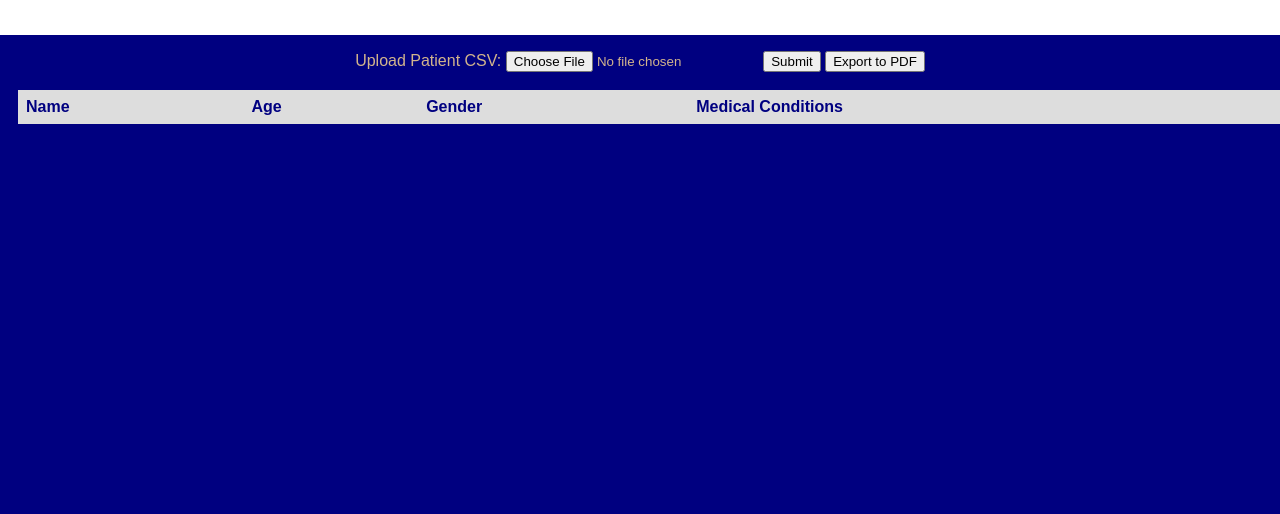
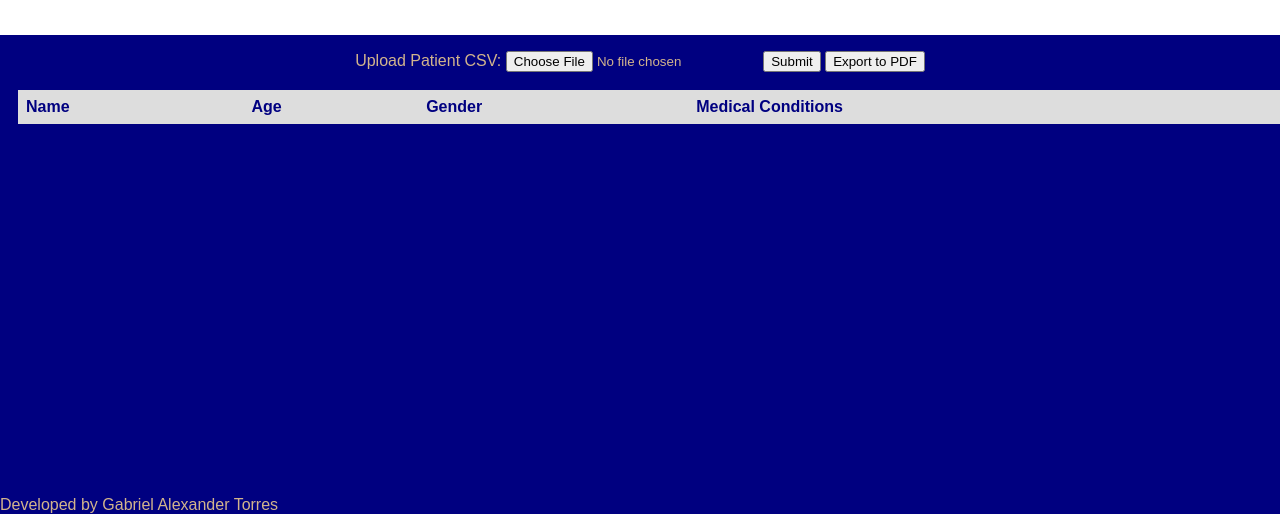
Before and after one commit to GabrielT1522/Laredo-Health-Patient-Profile, a plain HTML site: page index.html in a window 1280 px wide. Shown: the part 286-800 px from the top of the page. Drawn offline with Linux system fonts and the light colour scheme.

Commit message:
added footer

```diff
--- a/index.html
+++ b/index.html
@@ -1,6 +1,7 @@
 <!DOCTYPE html>
 <html>
 <script src="script.js"></script>
+<link rel="shortcut icon" href="logoIcon.png" />
 
 <head>
   <title>Patient Profile Dashboard</title>
@@ -41,8 +42,9 @@
       <!-- Patient data will be dynamically inserted here -->
     </tbody>
   </table>
-
-
+  <div id="footer">
+    <footer>Developed by Gabriel Alexander Torres</footer>
+  </div>
 </body>
 
 </html>
--- a/style.css
+++ b/style.css
@@ -59,3 +59,9 @@ header {
     max-width: 80vw;
     max-height: 80vh;
 }
+
+#footer {
+    position: fixed;
+    bottom: 0;
+    text-align: center;
+}
```
Also changed, not shown: logoIcon.png (added).
